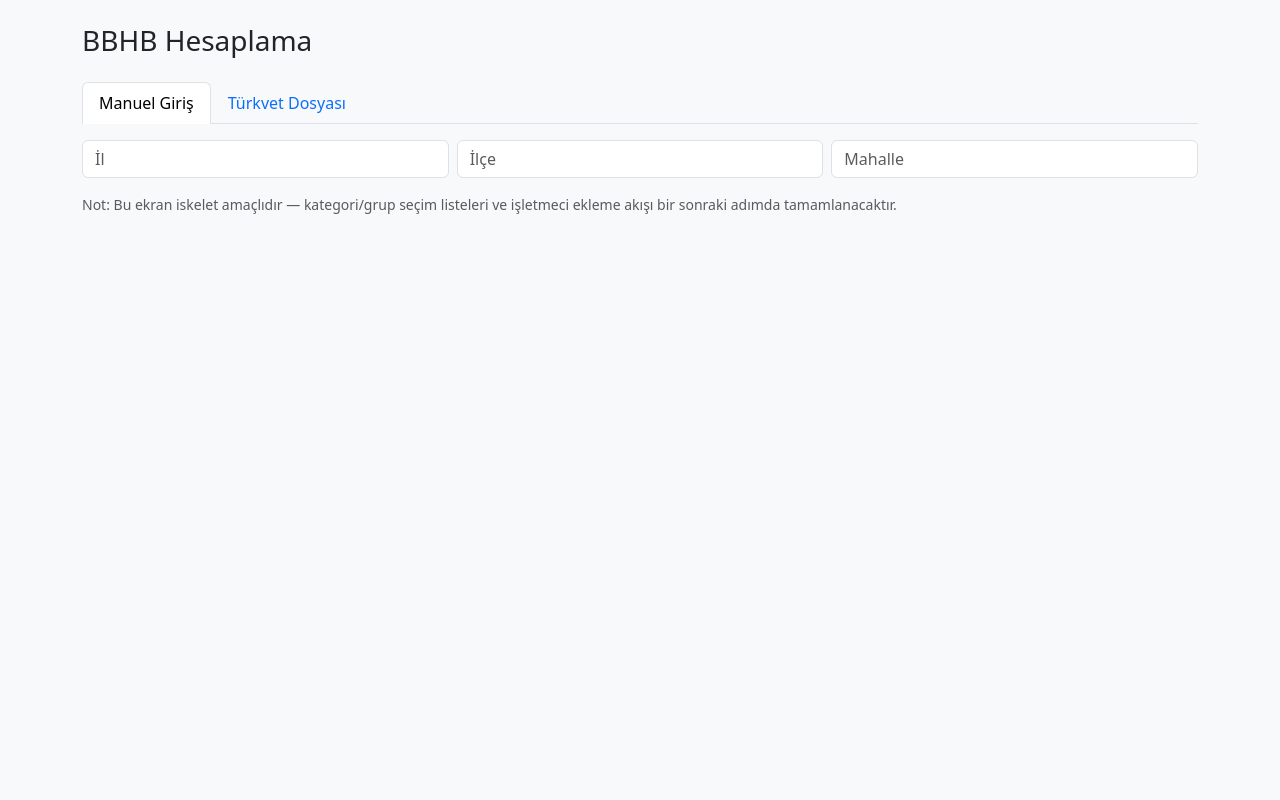
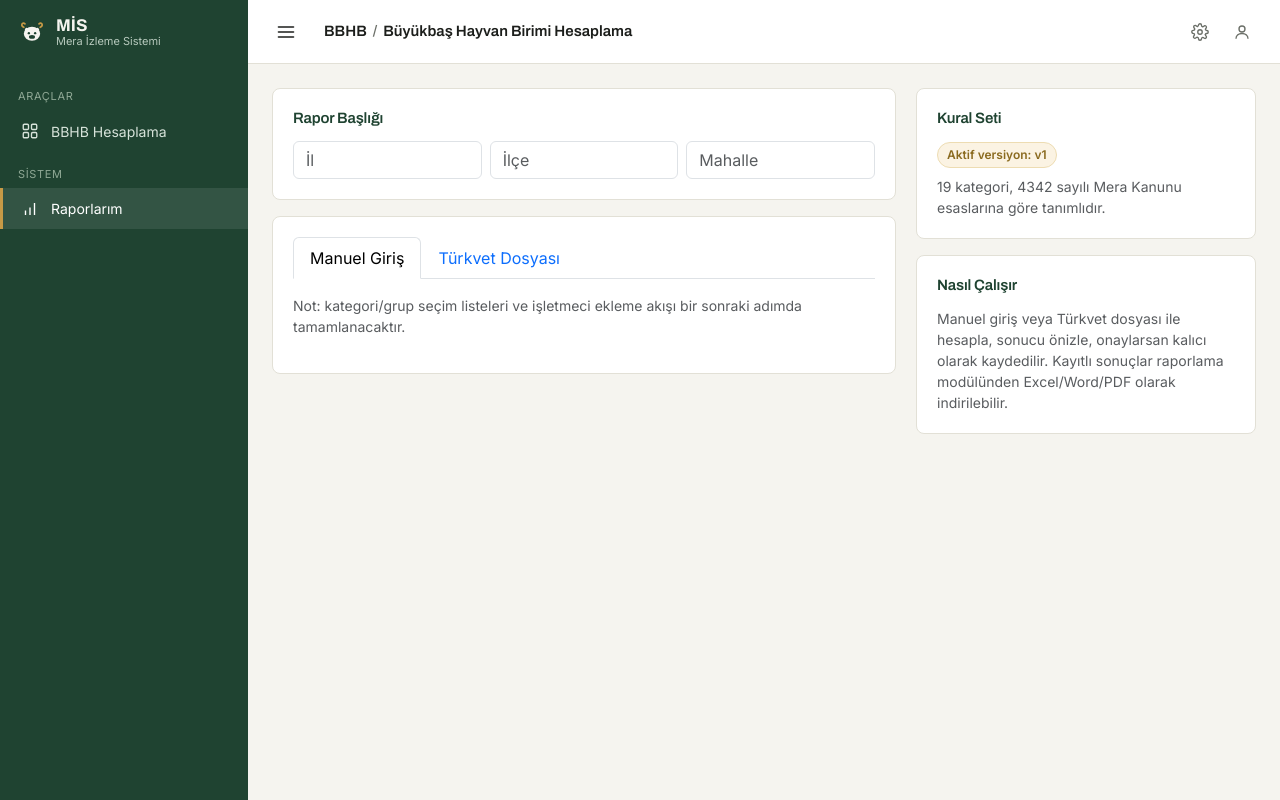
Before and after one commit to porsuktasarim/misweb, a website: page frontend/public/bbhb/index.html in a window 1280 px wide. Drawn offline with nearby package versions, Linux system fonts and the light colour scheme.

Commit message:
4 bölgeli uygulama kabuğu (marka/üst çubuk/ana menü/içerik) eklendi

```diff
--- /dev/null
+++ b/frontend/public/assets/css/layout.css
@@ -0,0 +1,254 @@
+/**
+ * layout.css
+ *
+ * MIS uygulama kabugu (shell): 2x2 sabit yerlesim.
+ *
+ *   +----------------+-----------------------------------+
+ *   | 1  MARKA        | 2  UST CUBUK (daralt / arac adi / baglantilar) |
+ *   +----------------+-----------------------------------+
+ *   | 3  ANA MENU     | 4  ICERIK (sol: giris | sag: baglam)          |
+ *   |    (kenar cubuk) |                                              |
+ *   +----------------+-----------------------------------+
+ *
+ * Her modul ekrani bu shell'i kullanir; sadece "content-primary" ve
+ * "content-secondary" ic gorunumu degisir.
+ */
+
+:root {
+  /* --- Renk: Mera/kurum temasi --- */
+  --renk-mera-koyu: #1f4331;      /* marka / birincil */
+  --renk-mera: #2e5c3f;           /* vurgu-1 (hover, aktif) */
+  --renk-bugday: #c79a46;         /* vurgu-2 (isaretleyici, rozet) */
+  --renk-zemin: #f5f4ef;          /* sayfa zemini (taş tonu, krem degil) */
+  --renk-yuzey: #ffffff;          /* kart / panel zemini */
+  --renk-kenarlik: #e2e0d6;
+  --renk-metin: #1c1e1b;
+  --renk-metin-soluk: #6b6f68;
+  --renk-metin-ters: #f5f4ef;     /* koyu zemin uzerindeki metin */
+
+  /* --- Tipografi --- */
+  --yazi-baslik: 'Archivo', 'Segoe UI', sans-serif;
+  --yazi-govde: 'Inter', 'Segoe UI', sans-serif;
+
+  /* --- Olcu --- */
+  --kenar-cubugu-genislik: 248px;
+  --kenar-cubugu-daraltilmis: 72px;
+  --ust-cubuk-yukseklik: 64px;
+  --radius: 8px;
+}
+
+* { box-sizing: border-box; }
+
+body {
+  margin: 0;
+  font-family: var(--yazi-govde);
+  color: var(--renk-metin);
+  background: var(--renk-zemin);
+}
+
+h1, h2, h3, .mis-baslik-yazitipi {
+  font-family: var(--yazi-baslik);
+  letter-spacing: -0.01em;
+}
+
+/* ============ SHELL ============ */
+
+.mis-kabuk {
+  display: grid;
+  grid-template-columns: var(--kenar-cubugu-genislik) 1fr;
+  grid-template-rows: var(--ust-cubuk-yukseklik) 1fr;
+  grid-template-areas:
+    "marka  ustcubuk"
+    "menu   icerik";
+  height: 100vh;
+  transition: grid-template-columns 0.18s ease;
+}
+
+.mis-kabuk.menu-daraltilmis {
+  grid-template-columns: var(--kenar-cubugu-daraltilmis) 1fr;
+}
+
+/* ---- 1. MARKA (üst-sol) ---- */
+.mis-marka {
+  grid-area: marka;
+  background: var(--renk-mera-koyu);
+  display: flex;
+  align-items: center;
+  gap: 10px;
+  padding: 0 18px;
+  overflow: hidden;
+  white-space: nowrap;
+}
+
+.mis-marka svg { flex: none; width: 28px; height: 28px; }
+
+.mis-marka-metin {
+  color: var(--renk-metin-ters);
+  font-family: var(--yazi-baslik);
+  font-weight: 700;
+  font-size: 17px;
+  line-height: 1.1;
+  opacity: 1;
+  transition: opacity 0.15s ease;
+}
+
+.mis-marka-metin small {
+  display: block;
+  font-family: var(--yazi-govde);
+  font-weight: 400;
+  font-size: 11px;
+  color: #b7c9bd;
+}
+
+.menu-daraltilmis .mis-marka-metin { opacity: 0; width: 0; }
+
+/* ---- 2. ÜST ÇUBUK (üst-sağ) ---- */
+.mis-ustcubuk {
+  grid-area: ustcubuk;
+  background: var(--renk-yuzey);
+  border-bottom: 1px solid var(--renk-kenarlik);
+  display: flex;
+  align-items: center;
+  padding: 0 20px;
+  gap: 16px;
+}
+
+.mis-menu-toggle {
+  border: none;
+  background: transparent;
+  cursor: pointer;
+  width: 36px;
+  height: 36px;
+  border-radius: var(--radius);
+  display: flex;
+  align-items: center;
+  justify-content: center;
+  color: var(--renk-metin);
+}
+.mis-menu-toggle:hover { background: var(--renk-zemin); }
+
+.mis-arac-adi {
+  font-family: var(--yazi-baslik);
+  font-weight: 600;
+  font-size: 15px;
+  color: var(--renk-metin);
+  margin-left: 4px;
+}
+.mis-arac-adi .ayrac { color: var(--renk-metin-soluk); font-weight: 400; margin: 0 6px; }
+
+.mis-ustcubuk-baglantilar {
+  margin-left: auto;
+  display: flex;
+  align-items: center;
+  gap: 6px;
+}
+
+.mis-ustcubuk-baglantilar button,
+.mis-ustcubuk-baglantilar a {
+  border: none;
+  background: transparent;
+  width: 36px;
+  height: 36px;
+  border-radius: var(--radius);
+  display: flex;
+  align-items: center;
+  justify-content: center;
+  color: var(--renk-metin-soluk);
+  text-decoration: none;
+  cursor: pointer;
+}
+.mis-ustcubuk-baglantilar button:hover,
+.mis-ustcubuk-baglantilar a:hover { background: var(--renk-zemin); color: var(--renk-metin); }
+
+/* ---- 3. ANA MENÜ (alt-sol) ---- */
+.mis-anamenu {
+  grid-area: menu;
+  background: var(--renk-mera-koyu);
+  overflow-y: auto;
+  padding: 10px 0;
+}
+
+.mis-anamenu-grup-baslik {
+  color: #8fa895;
+  font-size: 11px;
+  text-transform: uppercase;
+  letter-spacing: 0.06em;
+  padding: 14px 18px 6px;
+  white-space: nowrap;
+  overflow: hidden;
+}
+.menu-daraltilmis .mis-anamenu-grup-baslik { opacity: 0; height: 0; padding: 0; }
+
+.mis-anamenu a {
+  display: flex;
+  align-items: center;
+  gap: 12px;
+  padding: 10px 18px;
+  color: #d7e3da;
+  text-decoration: none;
+  font-size: 14px;
+  white-space: nowrap;
+  overflow: hidden;
+  border-left: 3px solid transparent;
+}
+
+.mis-anamenu a svg { flex: none; width: 18px; height: 18px; }
+
+.mis-anamenu a:hover { background: rgba(255, 255, 255, 0.06); color: #fff; }
+
+.mis-anamenu a.aktif {
+  background: rgba(255, 255, 255, 0.09);
+  color: #fff;
+  border-left-color: var(--renk-bugday);
+}
+
+.menu-daraltilmis .mis-anamenu a span { display: none; }
+
+/* ---- 4. İÇERİK (alt-sağ) ---- */
+.mis-icerik {
+  grid-area: icerik;
+  overflow-y: auto;
+  display: grid;
+  grid-template-columns: 1fr minmax(280px, 340px);
+  gap: 20px;
+  padding: 24px;
+  align-content: start;
+}
+
+.mis-icerik-birincil { min-width: 0; }
+.mis-icerik-ikincil { min-width: 0; }
+
+.mis-panel {
+  background: var(--renk-yuzey);
+  border: 1px solid var(--renk-kenarlik);
+  border-radius: var(--radius);
+  padding: 20px;
+  margin-bottom: 16px;
+}
+
+.mis-panel h2 {
+  font-size: 15px;
+  margin: 0 0 14px;
+  color: var(--renk-mera-koyu);
+}
+
+.mis-rozet {
+  display: inline-flex;
+  align-items: center;
+  gap: 5px;
+  background: #fbf3e3;
+  color: #8a6a1f;
+  border: 1px solid #eddcb2;
+  font-size: 12px;
+  font-weight: 600;
+  padding: 3px 9px;
+  border-radius: 999px;
+}
+
+/* ---- Mobil: menü otomatik daralır, içerik tek sütuna düşer ---- */
+@media (max-width: 900px) {
+  .mis-kabuk { grid-template-columns: var(--kenar-cubugu-daraltilmis) 1fr; }
+  .mis-marka-metin { opacity: 0; width: 0; }
+  .mis-anamenu a span { display: none; }
+  .mis-icerik { grid-template-columns: 1fr; }
+}
--- /dev/null
+++ b/frontend/public/assets/js/layout.js
@@ -0,0 +1,47 @@
+/**
+ * layout.js
+ *
+ * Kenar çubuğu daraltma/genişletme davranışı. Tercih localStorage'da
+ * tutulur (gerçek tarayıcı ortamı - Claude Artifacts önizlemesi değil,
+ * MİS kendi sunucusunda çalışan bağımsız bir sitedir).
+ */
+
+(function () {
+  const KABUK_SINIFI = 'menu-daraltilmis';
+  const DEPO_ANAHTARI = 'mis.kenarCubugu.daraltilmis';
+
+  function kabuguBul() {
+    return document.querySelector('.mis-kabuk');
+  }
+
+  function baslangicDurumunuUygula() {
+    const kabuk = kabuguBul();
+    if (!kabuk) return;
+    const daraltilmisMi = localStorage.getItem(DEPO_ANAHTARI) === '1';
+    kabuk.classList.toggle(KABUK_SINIFI, daraltilmisMi);
+  }
+
+  function menuyuAcKapa() {
+    const kabuk = kabuguBul();
+    if (!kabuk) return;
+    const yeniDurum = !kabuk.classList.contains(KABUK_SINIFI);
+    kabuk.classList.toggle(KABUK_SINIFI, yeniDurum);
+    localStorage.setItem(DEPO_ANAHTARI, yeniDurum ? '1' : '0');
+  }
+
+  function aktifMenuBaglantisiniIsaretle() {
+    const mevcutYol = window.location.pathname.replace(/\/index\.html$/, '/');
+    document.querySelectorAll('.mis-anamenu a').forEach((baglanti) => {
+      const hedefYol = new URL(baglanti.href).pathname.replace(/\/index\.html$/, '/');
+      baglanti.classList.toggle('aktif', hedefYol === mevcutYol);
+    });
+  }
+
+  document.addEventListener('DOMContentLoaded', () => {
+    baslangicDurumunuUygula();
+    aktifMenuBaglantisiniIsaretle();
+
+    const toggleBtn = document.querySelector('.mis-menu-toggle');
+    if (toggleBtn) toggleBtn.addEventListener('click', menuyuAcKapa);
+  });
+})();
--- a/frontend/public/bbhb/index.html
+++ b/frontend/public/bbhb/index.html
@@ -2,33 +2,85 @@
 <html lang="tr">
 <head>
   <meta charset="UTF-8" />
+  <meta name="viewport" content="width=device-width, initial-scale=1" />
   <title>BBHB Hesaplama - Mera İzleme Sistemi</title>
-  <link
-    href="https://cdn.jsdelivr.net/npm/bootstrap@5.3.3/dist/css/bootstrap.min.css"
-    rel="stylesheet"
-  />
+
+  <link rel="preconnect" href="https://fonts.googleapis.com" />
+  <link href="https://fonts.googleapis.com/css2?family=Archivo:wght@600;700&family=Inter:wght@400;500;600&display=swap" rel="stylesheet" />
+  <link href="https://cdn.jsdelivr.net/npm/bootstrap@5.3.3/dist/css/bootstrap.min.css" rel="stylesheet" />
+  <link href="/assets/css/layout.css" rel="stylesheet" />
 </head>
-<body class="bg-light">
-  <div class="container py-4">
-    <h1 class="h3 mb-4">BBHB Hesaplama</h1>
+<body>
 
-    <ul class="nav nav-tabs mb-3">
-      <li class="nav-item">
-        <button class="nav-link active" data-bs-toggle="tab" data-bs-target="#manuel-tab">
-          Manuel Giriş
+  <div class="mis-kabuk">
+
+    <!-- 1: MARKA -->
+    <div class="mis-marka">
+      <svg viewBox="0 0 24 24" fill="none" xmlns="http://www.w3.org/2000/svg" aria-hidden="true">
+        <path d="M5 8c-1.2-.6-2-1.8-1.6-2.8.4-1 1.8-1 2.6-.2M19 8c1.2-.6 2-1.8 1.6-2.8-.4-1-1.8-1-2.6-.2"
+          stroke="#c79a46" stroke-width="1.4" stroke-linecap="round"/>
+        <ellipse cx="12" cy="13.5" rx="7" ry="6" fill="#f5f4ef"/>
+        <ellipse cx="7.6" cy="10.5" rx="1.6" ry="2.1" fill="#f5f4ef" transform="rotate(-25 7.6 10.5)"/>
+        <ellipse cx="16.4" cy="10.5" rx="1.6" ry="2.1" fill="#f5f4ef" transform="rotate(25 16.4 10.5)"/>
+        <circle cx="9.3" cy="13" r="1" fill="#1f4331"/>
+        <circle cx="14.7" cy="13" r="1" fill="#1f4331"/>
+        <ellipse cx="12" cy="16.2" rx="2.6" ry="1.6" fill="#1f4331"/>
+      </svg>
+      <div class="mis-marka-metin">
+        MİS
+        <small>Mera İzleme Sistemi</small>
+      </div>
+    </div>
+
+    <!-- 2: ÜST ÇUBUK -->
+    <div class="mis-ustcubuk">
+      <button class="mis-menu-toggle" title="Menüyü daralt/genişlet" aria-label="Menüyü daralt/genişlet">
+        <svg width="20" height="20" viewBox="0 0 24 24" fill="none" stroke="currentColor" stroke-width="2" stroke-linecap="round">
+          <line x1="3" y1="6" x2="21" y2="6"/><line x1="3" y1="12" x2="21" y2="12"/><line x1="3" y1="18" x2="21" y2="18"/>
+        </svg>
       </button>
-      </li>
-      <li class="nav-item">
-        <button class="nav-link" data-bs-toggle="tab" data-bs-target="#turkvet-tab">
-          Türkvet Dosyası
-        </button>
-      </li>
-    </ul>
 
-    <div class="tab-content">
-      <!-- MANUEL GİRİŞ -->
-      <div class="tab-pane fade show active" id="manuel-tab">
-        <form id="baslikForm" class="row g-2 mb-3">
+      <div class="mis-arac-adi">BBHB<span class="ayrac">/</span>Büyükbaş Hayvan Birimi Hesaplama</div>
+
+      <div class="mis-ustcubuk-baglantilar">
+        <a href="#" title="Ayarlar" aria-label="Ayarlar">
+          <svg width="18" height="18" viewBox="0 0 24 24" fill="none" stroke="currentColor" stroke-width="1.8">
+            <circle cx="12" cy="12" r="3"/>
+            <path d="M19.4 15a1.7 1.7 0 0 0 .3 1.9l.1.1a2 2 0 1 1-2.8 2.8l-.1-.1a1.7 1.7 0 0 0-1.9-.3 1.7 1.7 0 0 0-1 1.6V21a2 2 0 1 1-4 0v-.2a1.7 1.7 0 0 0-1.1-1.6 1.7 1.7 0 0 0-1.9.3l-.1.1a2 2 0 1 1-2.8-2.8l.1-.1a1.7 1.7 0 0 0 .3-1.9 1.7 1.7 0 0 0-1.6-1H3a2 2 0 1 1 0-4h.2a1.7 1.7 0 0 0 1.6-1 1.7 1.7 0 0 0-.3-1.9l-.1-.1a2 2 0 1 1 2.8-2.8l.1.1a1.7 1.7 0 0 0 1.9.3H9a1.7 1.7 0 0 0 1-1.6V3a2 2 0 1 1 4 0v.2a1.7 1.7 0 0 0 1 1.6 1.7 1.7 0 0 0 1.9-.3l.1-.1a2 2 0 1 1 2.8 2.8l-.1.1a1.7 1.7 0 0 0-.3 1.9V9a1.7 1.7 0 0 0 1.6 1H21a2 2 0 1 1 0 4h-.2a1.7 1.7 0 0 0-1.6 1z"/>
+          </svg>
+        </a>
+        <a href="#" title="Kullanıcı" aria-label="Kullanıcı">
+          <svg width="18" height="18" viewBox="0 0 24 24" fill="none" stroke="currentColor" stroke-width="1.8">
+            <circle cx="12" cy="8" r="4"/><path d="M4 21c0-4.4 3.6-7 8-7s8 2.6 8 7"/>
+          </svg>
+        </a>
+      </div>
+    </div>
+
+    <!-- 3: ANA MENÜ -->
+    <nav class="mis-anamenu">
+      <div class="mis-anamenu-grup-baslik">Araçlar</div>
+      <a href="/bbhb/" class="aktif">
+        <svg viewBox="0 0 24 24" fill="none" stroke="currentColor" stroke-width="1.8"><rect x="3" y="3" width="7" height="7" rx="1.5"/><rect x="14" y="3" width="7" height="7" rx="1.5"/><rect x="3" y="14" width="7" height="7" rx="1.5"/><rect x="14" y="14" width="7" height="7" rx="1.5"/></svg>
+        <span>BBHB Hesaplama</span>
+      </a>
+      <!-- Sonraki araçlar (ÇKS, Tahsis, Raporlar) buraya eklenecek -->
+
+      <div class="mis-anamenu-grup-baslik">Sistem</div>
+      <a href="#">
+        <svg viewBox="0 0 24 24" fill="none" stroke="currentColor" stroke-width="1.8"><path d="M12 20V10M18 20V4M6 20v-6"/></svg>
+        <span>Raporlarım</span>
+      </a>
+    </nav>
+
+    <!-- 4: İÇERİK -->
+    <div class="mis-icerik">
+
+      <!-- 4a: BİRİNCİL (giriş akışı) -->
+      <div class="mis-icerik-birincil">
+        <div class="mis-panel">
+          <h2>Rapor Başlığı</h2>
+          <form id="baslikForm" class="row g-2">
             <div class="col-md-4">
               <input class="form-control" name="il" placeholder="İl" required />
             </div>
@@ -39,38 +91,77 @@
               <input class="form-control" name="mahalle" placeholder="Mahalle" />
             </div>
           </form>
+        </div>
 
+        <div class="mis-panel">
+          <ul class="nav nav-tabs mb-3">
+            <li class="nav-item">
+              <button class="nav-link active" data-bs-toggle="tab" data-bs-target="#manuel-tab">Manuel Giriş</button>
+            </li>
+            <li class="nav-item">
+              <button class="nav-link" data-bs-toggle="tab" data-bs-target="#turkvet-tab">Türkvet Dosyası</button>
+            </li>
+          </ul>
+
+          <div class="tab-content">
+            <div class="tab-pane fade show active" id="manuel-tab">
               <p class="text-muted small">
-          Not: Bu ekran iskelet amaçlıdır — kategori/grup seçim listeleri ve
-          işletmeci ekleme akışı bir sonraki adımda tamamlanacaktır.
+                Not: kategori/grup seçim listeleri ve işletmeci ekleme akışı
+                bir sonraki adımda tamamlanacaktır.
               </p>
-
               <div id="sonucAlani"></div>
             </div>
 
-      <!-- TÜRKVET DOSYASI -->
             <div class="tab-pane fade" id="turkvet-tab">
-        <form id="turkvetForm" class="mb-3">
+              <form id="turkvetForm">
                 <div class="mb-2">
                   <input type="file" class="form-control" name="dosyalar" multiple />
                 </div>
                 <button type="submit" class="btn btn-primary">Önizleme Oluştur</button>
               </form>
-        <div id="turkvetSonucAlani"></div>
+              <div id="turkvetSonucAlani" class="mt-3"></div>
+            </div>
           </div>
         </div>
       </div>
 
+      <!-- 4b: İKİNCİL (bağlam) -->
+      <div class="mis-icerik-ikincil">
+        <div class="mis-panel">
+          <h2>Kural Seti</h2>
+          <span class="mis-rozet">Aktif versiyon: v1</span>
+          <p class="text-muted small mt-2 mb-0">
+            19 kategori, 4342 sayılı Mera Kanunu esaslarına göre tanımlıdır.
+          </p>
+        </div>
+
+        <div class="mis-panel">
+          <h2>Nasıl Çalışır</h2>
+          <p class="text-muted small mb-0">
+            Manuel giriş veya Türkvet dosyası ile hesapla, sonucu önizle,
+            onaylarsan kalıcı olarak kaydedilir. Kayıtlı sonuçlar
+            raporlama modülünden Excel/Word/PDF olarak indirilebilir.
+          </p>
+        </div>
+      </div>
+
+    </div>
+  </div>
+
   <script src="https://cdn.jsdelivr.net/npm/bootstrap@5.3.3/dist/js/bootstrap.bundle.min.js"></script>
+  <script src="/assets/js/layout.js"></script>
   <script>
-    // Türkvet dosyası önizleme akışı
     document.getElementById('turkvetForm').addEventListener('submit', async (e) => {
       e.preventDefault();
+
+      const baslikForm = document.getElementById('baslikForm');
+      if (!baslikForm.il.value || !baslikForm.ilce.value) {
+        alert('Lütfen İl ve İlçe alanlarını doldurun.');
+        return;
+      }
+
       const form = e.target;
       const formData = new FormData(form);
-
-      // Başlık bilgisini manuel sekmesindeki alanlardan alıyoruz (basitleştirme)
-      const baslikForm = document.getElementById('baslikForm');
       formData.append('il', baslikForm.il.value);
       formData.append('ilce', baslikForm.ilce.value);
       formData.append('mahalle', baslikForm.mahalle.value);
@@ -79,10 +170,7 @@
       alan.innerHTML = '<div class="text-muted">Hesaplanıyor...</div>';
 
       try {
-        const res = await fetch('/api/bbhb/turkvet/onizleme', {
-          method: 'POST',
-          body: formData,
-        });
+        const res = await fetch('/api/bbhb/turkvet/onizleme', { method: 'POST', body: formData });
         const json = await res.json();
 
         if (!json.success) {
@@ -94,7 +182,7 @@
           <div class="alert alert-success">
             Genel Toplam BBHB: <strong>${json.data.genelToplamBBHB}</strong>
           </div>
-          <pre class="bg-white p-3 border">${JSON.stringify(json.data, null, 2)}</pre>
+          <pre class="bg-light p-3 border rounded" style="max-height:300px;overflow:auto;">${JSON.stringify(json.data, null, 2)}</pre>
           <button id="kaydetBtn" class="btn btn-success">Kaydet</button>
         `;
 
```
Lines whose indentation alone changed are shown as unchanged.
